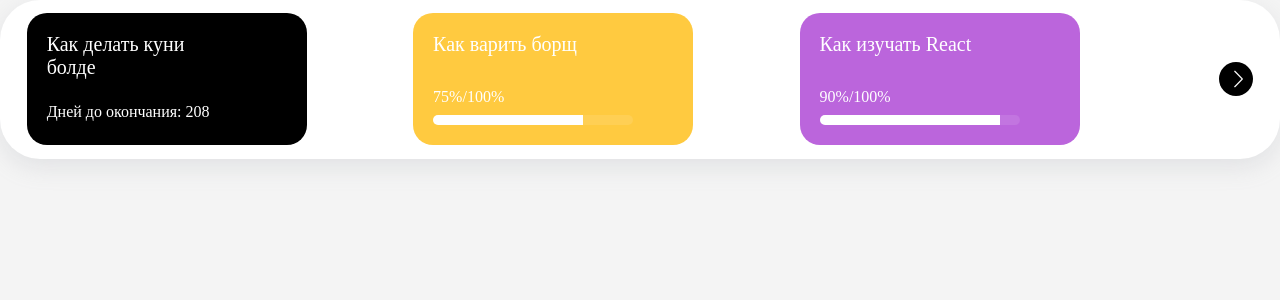
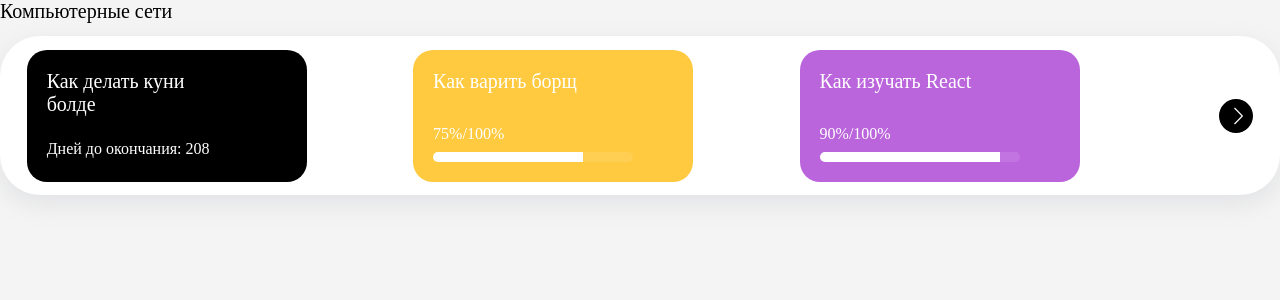
Before and after one commit to ultramegapig/pulse-project, a React (Create React App) app in the folder front/: page / in a window 1280 px wide. Shown: the top 300 px of the page. Built offline with nearby package versions, Linux system fonts and the light colour scheme; a web font is replaced by a local one.

Commit message:
fix tests block

```diff
--- a/front/src/App.tsx
+++ b/front/src/App.tsx
@@ -7,6 +7,7 @@ import { AuthContext, AuthProvider } from './context/AuthContext';
 import Login from './components/Login';
 import TestsBlock from './components/TestsBlock';
 import { Tab } from 'react-bootstrap';
+import CourseTestsBlock from './components/CourseTestsBlock';
 
 const MainPage = lazy(() => import('./areas/MainPage'));
 const Table = lazy(() => import('./areas/Table'));
@@ -110,7 +111,7 @@ const App: React.FC = () => {
   return (
     <AuthProvider>
       <Router>
-        <TestsBlock testCardsData={testCardsData }/>
+        <CourseTestsBlock title={'Компьютерные сети'} testCardsData={testCardsData} />
       </Router>
     </AuthProvider>
   );
--- a/front/src/areas/Tests.tsx
+++ b/front/src/areas/Tests.tsx
@@ -24,7 +24,7 @@ const testCardsData = [
 
 function Tests() {
   return (
-    <TestsBlock testCardsData={testCardsData}/>
+    <TestsBlock testCardsData={testCardsData} />
   )
 }
 
--- /dev/null
+++ b/front/src/components/CourseTestsBlock.tsx
@@ -0,0 +1,55 @@
+import React from 'react';
+import TestShortCard from './TestShortCard';
+import '../styles/all.scss';
+import ArrowRight from '../images/arrow-right.svg';
+import '../styles/courseTestsBlock.scss';
+
+// Определяем тип данных для карточки теста
+interface TestCardData {
+    testName: string;
+    progressPercent: number;
+    deadColor: string;
+    deadline: string;
+}
+
+// Интерфейс для пропсов блока с карточками тестов
+interface TestsBlockProps {
+  testCardsData: TestCardData[];
+}
+
+// Компонент блока с карточками тестов
+const TestsBlock: React.FC<TestsBlockProps> = ({ testCardsData }) => {
+  return (
+    <div className='testBlock'>
+      {testCardsData.map((cardData, index) => (
+        <TestShortCard
+              key={index}
+              testName={cardData.testName}
+              progressPercent={cardData.progressPercent}
+              deadColor={cardData.deadColor}
+              deadline={cardData.deadline} // Передаем дедлайн
+              backgroundColor={''}      />
+      ))}
+      <img src={ArrowRight} alt='ArrowRight'/>
+    </div>
+  );
+}
+
+// Интерфейс для пропсов блока с курсовыми тестами
+interface CourseTestsBlockProps {
+  title: string; // Заголовок курса
+  testCardsData: TestCardData[]; // Данные для карточек тестов
+}
+
+// Компонент блока с курсовыми тестами
+const CourseTestsBlock: React.FC<CourseTestsBlockProps> = ({ title, testCardsData }) => {
+  return (
+    <div className='courseTestsBlock'>
+      <h2>{title}</h2> {/* Выводим заголовок */}
+      {/* Рендерим блок с карточками тестов */}
+      <TestsBlock testCardsData={testCardsData} />
+    </div>
+  );
+}
+
+export default CourseTestsBlock;
--- a/front/src/components/TestShortCard.tsx
+++ b/front/src/components/TestShortCard.tsx
@@ -5,11 +5,11 @@ interface TestShortCardProps {
   testName: string;
   progressPercent: number;
   backgroundColor: string;
-  deadColor?: string; // Сделаем deadColor необязательным полем
+  deadColor: string;
   deadline: string;
 }
 
-const TestShortCard: React.FC<TestShortCardProps> = ({ testName, progressPercent, backgroundColor, deadColor = '#FFB800', deadline }) => {
+const TestShortCard: React.FC<TestShortCardProps> = ({ testName, progressPercent, backgroundColor, deadColor, deadline }) => {
   const calculateDaysLeft = (): number => {
     const difference = +new Date(deadline) - +new Date();
     return difference > 0 ? Math.floor(difference / (1000 * 60 * 60 * 24)) : 0;
@@ -34,16 +34,12 @@ const TestShortCard: React.FC<TestShortCardProps> = ({ testName, progressPercent
     }
   };
 
-  const getDeadColor = (): string => {
-    return backgroundColor === 'black' ? '#FFB800' : deadColor;
-  };
-
   return (
     <div className='testShortCard' style={{ backgroundColor: getBackgroundColor() }}>
       <h2>{testName}</h2>
       <div style={{ display: 'flex', flexDirection: 'column' }}>
         {progressPercent === 0 && (
-          <a style={{ color: getDeadColor() }}>
+          <a style={{ color: deadColor }}>
             Дней до окончания: {daysLeft > 0 ? `${daysLeft}` : <span>Тест закрыт</span>}
           </a>
         )}
--- a/front/src/components/TestsBlock.tsx
+++ /dev/null
@@ -1,35 +0,0 @@
-import React from 'react';
-import TestShortCard from './TestShortCard';
-import '../styles/all.scss';
-import ArrowRight from '../images/arrow-right.svg';
-
-interface TestCardData {
-    testName: string;
-    progressPercent: number;
-    deadColor: string;
-    deadline: string;
-}
-
-interface TestsBlockProps {
-  testCardsData: TestCardData[];
-}
-
-const TestsBlock: React.FC<TestsBlockProps> = ({ testCardsData }) => {
-  return (
-    <div className='testBlock'>
-      {testCardsData.map((cardData, index) => (
-        <TestShortCard
-              key={index}
-              testName={cardData.testName}
-              progressPercent={cardData.progressPercent}
-              deadColor={cardData.deadColor}
-              deadline={cardData.deadline} // Передаем дедлайн
-              backgroundColor={''}      />
-      ))}
-
-      <img src={ArrowRight} alt='ArrowRight'/>
-    </div>
-  );
-}
-
-export default TestsBlock;
--- /dev/null
+++ b/front/src/styles/courseTestsBlock.scss
@@ -0,0 +1,16 @@
+.courseTestsBlock >     h2{
+    font-family: 'bold';
+    font-size: 25   pt;
+    margin-bottom: 10pt;
+  }
+
+  .arrowButton {
+    background: none;
+    border: none;
+    cursor: pointer;
+    padding: 0;
+  }
+
+  .arrowButton img {
+    width: 50px; /* Ширина изображения */
+  }
```
Also changed, not shown: front/src/styles/all.scss (line endings or trailing spaces).
